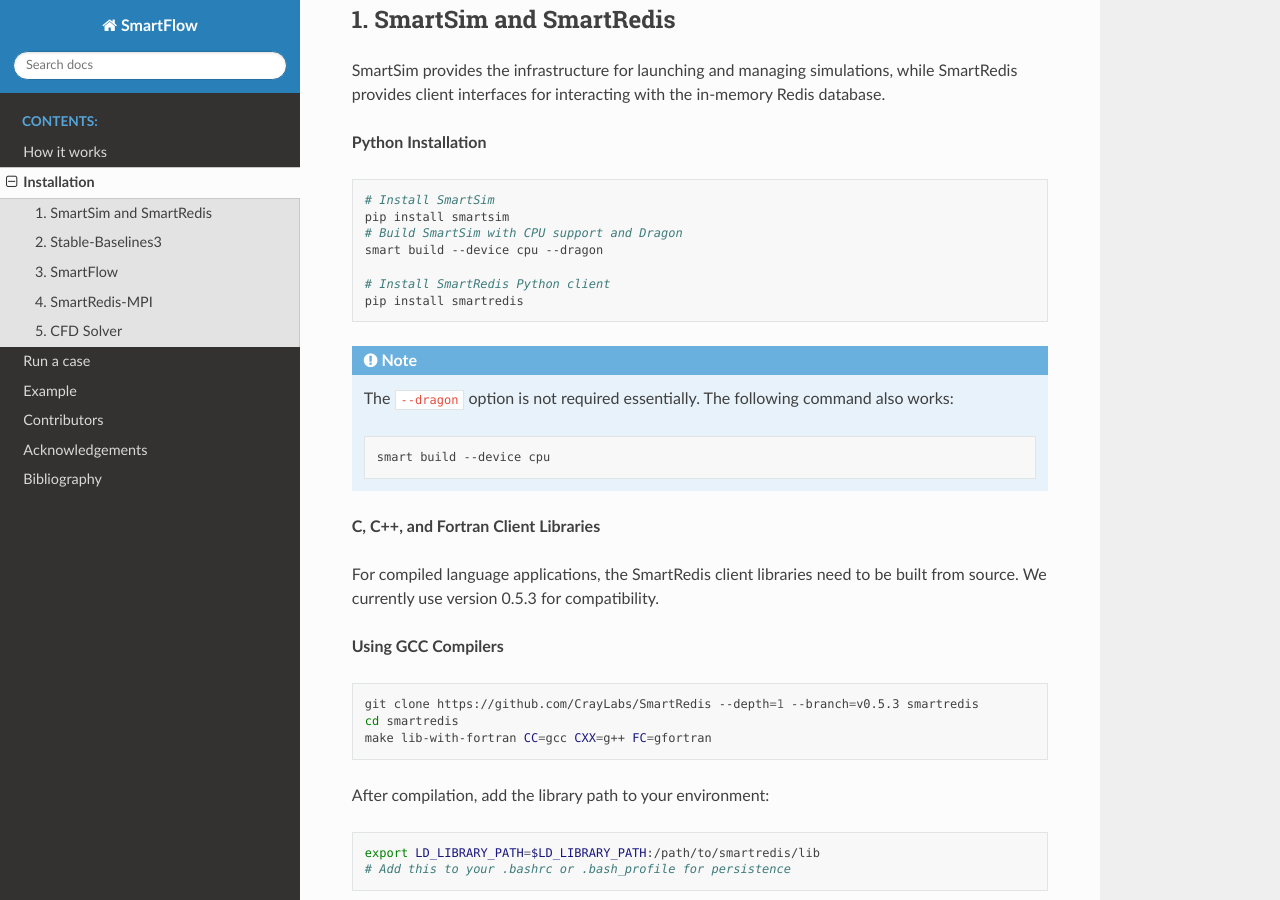
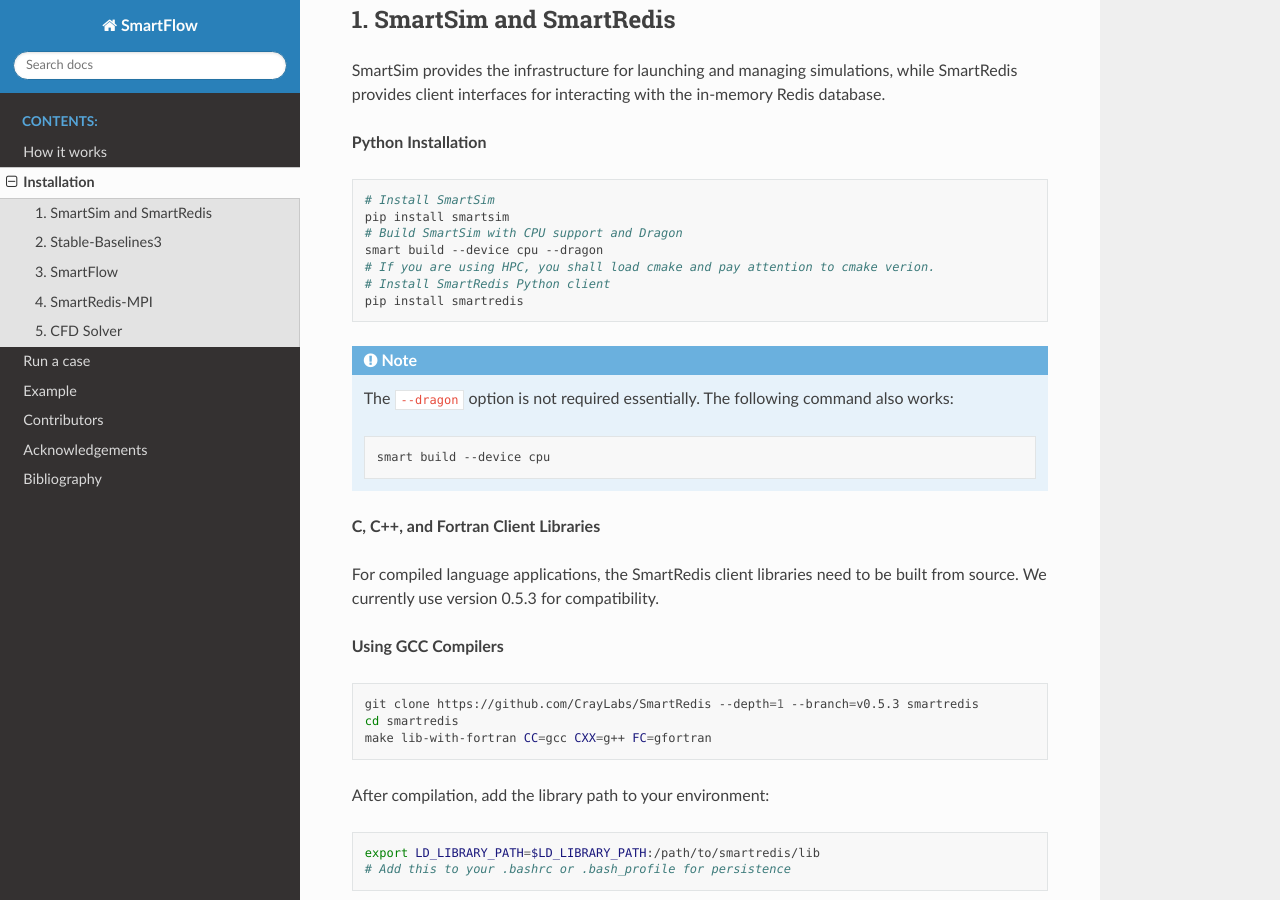
Before and after one commit to zz-blue/SmartFlow-Doc, a Sphinx documentation site: the page built from source/Installation.rst, in a window 1280 px wide and 900 px high, scrolled down 1042 px. Built offline with Sphinx 7.4.7 and the Read the Docs theme 3.1.0, drawn with Linux system fonts in a browser that asks for light colours.

Commit message:
modification in install

```diff
--- a/source/Installation.rst
+++ b/source/Installation.rst
@@ -57,7 +57,7 @@
    pip install smartsim
    # Build SmartSim with CPU support and Dragon
    smart build --device cpu --dragon
-
+   # If you are using HPC, you shall load cmake and pay attention to cmake verion.
    # Install SmartRedis Python client
    pip install smartredis
 
```
